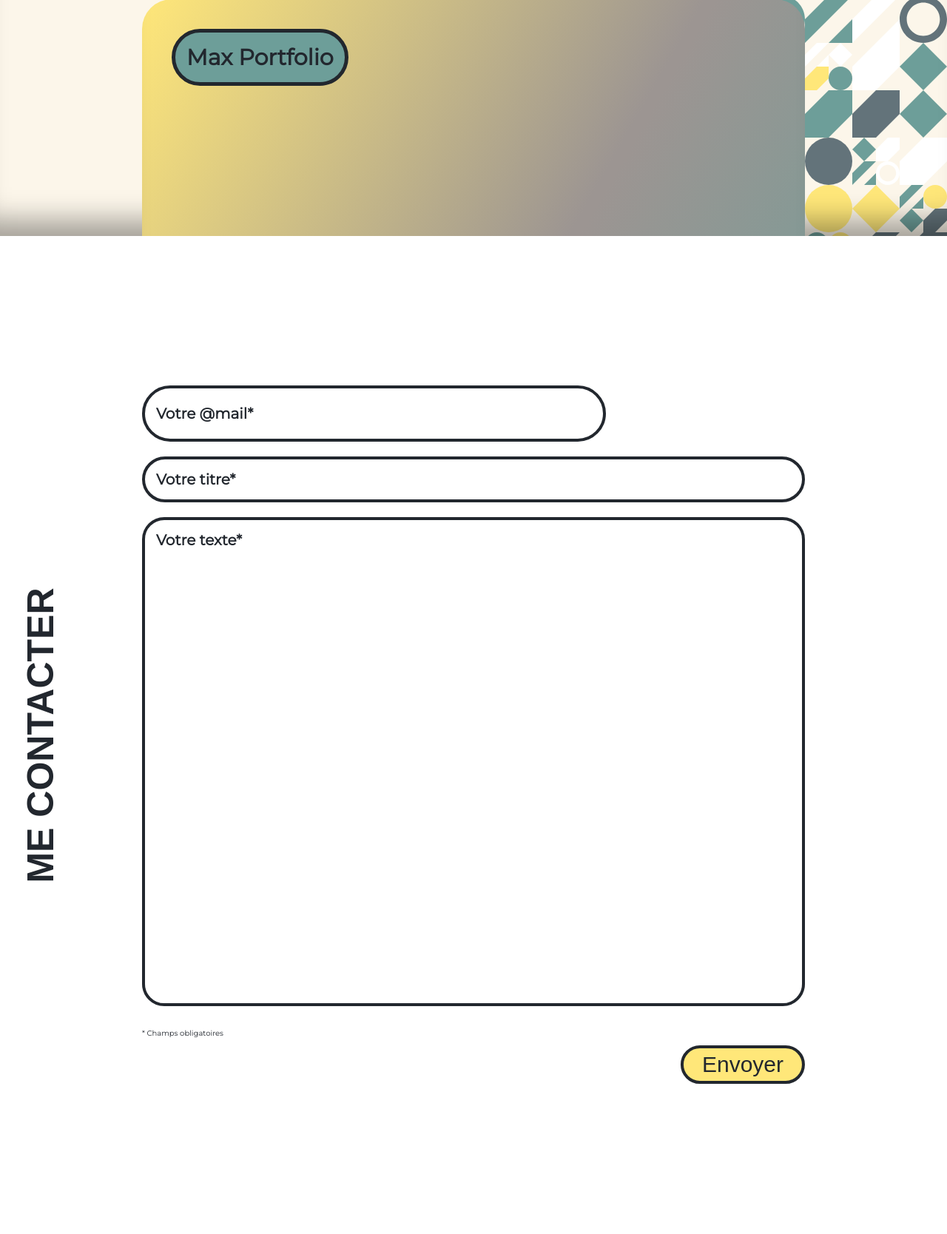
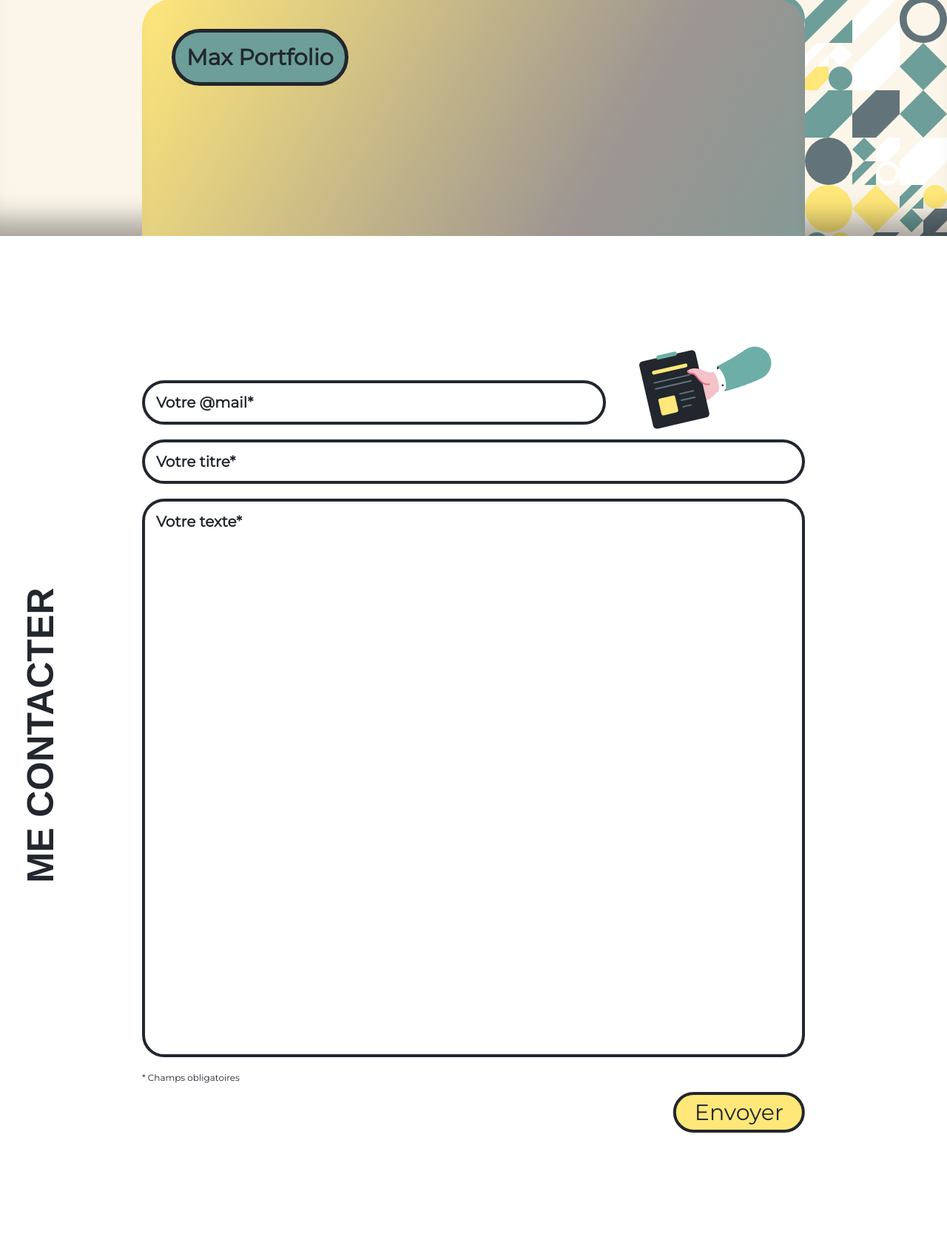
Before and after one commit to ToxyhDev/Tox-Website, a PHP site: page / in a window 1280 px wide. Shown: the part 3728-5396 px from the top of the page at 74% size. Run offline with PHP 8.4, Linux system fonts and the light colour scheme; some web fonts are replaced.

Commit message:
#5 Add forms picture

```diff
--- a/css/style.css
+++ b/css/style.css
@@ -31,7 +31,7 @@ a {
 h1, h2 {
     font-family: var(--font-title), sans-serif;
 }
-h3, p, a, input, select, textarea {
+h3, p, a, input, select, textarea, button {
     font-family: var(--font-body), sans-serif;
 }
 
@@ -118,7 +118,7 @@ header .socialNetwork {
 #header nav #navMobile {
     display: none;
 }
-@media screen and (max-width: 425px) {
+@media screen and (max-width: 426px) {
     html {
         font-size: 40%;
     }
@@ -196,7 +196,7 @@ main #firstPage #imgFirstPage {
 
 
 
-@media screen and (max-width: 768px){
+@media screen and (max-width: 769px){
     html {
         font-size: 50%;
     }
@@ -274,7 +274,7 @@ main #maBio .imgBlob {
     padding-top: 5rem;
     filter: drop-shadow(4px 4px 8px var(--color-light-grey));
 }
-@media screen and (max-width: 425px) {
+@media screen and (max-width: 426px) {
     html {
         font-size: 40%;
     }
@@ -325,7 +325,7 @@ main #mesProjets h2 {
     font-size: 5rem;
     font-weight: 700;
 }
-@media screen and (max-width: 768px) {
+@media screen and (max-width: 769px) {
     main #mesProjets {
         background-image: url(../images/patternpadMobileGrey.svg);
         background-repeat: no-repeat;
@@ -430,7 +430,7 @@ main #mesProjets #carousselProjet .projets a {
     margin-left: 100%;
     transform: translate(-100%);
 }
-@media screen and (max-width: 425px) {
+@media screen and (max-width: 426px) {
     main #mesProjets #carousselProjet {
         position: absolute;
         width: 100%;
@@ -501,7 +501,7 @@ main #meContacter h2 {
     font-weight: 700;
 }
 
-@media screen and (max-width: 425px) {
+@media screen and (max-width: 426px) {
     main #mesProjets h2, main #maBio h2, main #meContacter h2 {
         position: relative;
         top: 0;
@@ -526,7 +526,7 @@ main #meContacter h2 {
     justify-content: flex-start;
     align-items: flex-start;
     width: 70%;
-    height: 70%;
+    height: 80%;
     /* border: 1px solid green; */
 
     --form-border: 0.4rem solid var(--color-black);
@@ -534,31 +534,44 @@ main #meContacter h2 {
     --form-border-invalid: 0.4rem solid var(--color-red);
     --form-border-raduis: 999rem;
     --form-margin-bottom: 2rem;
+    --form-margin-bottom-texts: 0.8rem;
     --form-padding: 1.5rem;
+}
+
+form #divEmail {
+    display: flex;
+    align-items: flex-end;
+    width: 100%;
+}
+
+form #divEmail img {
+    width: 30%;
+    height: 14rem;
 }
 
 form #email, form #title {
     border: var(--form-border);
     border-radius: var(--form-border-raduis);
-    /* height: 8%; */
     padding: var(--form-padding);
     margin-bottom: var(--form-margin-bottom);
     box-sizing: border-box;
     -webkit-box-sizing: border-box;
     -moz-box-sizing: border-box;
     font-size: 2rem;
+    height: 6rem;
 }
 form #email {
     width: 70%;
-    height: 8%;
+    /* height: 60%; */
 }
 form #title {
     width: 100%;
+    /* height: 12%; */
 }
 form #texts {
     border: var(--form-border);
     border-radius: 3rem;
-    margin-bottom: var(--form-margin-bottom);
+    margin-bottom: var(--form-margin-bottom-texts);
     width: 100%;
     height: 70%;
     resize: none;
@@ -608,7 +621,9 @@ form textarea:not(:focus):not(:placeholder-shown):invalid {
     background-color: var(--color-red);
     font-weight: bold;
 }
-
+form p {
+    font-size: 1.2rem;
+}
 form #formSend {
     border: var(--form-border);
     border-radius: var(--form-border-raduis);
@@ -622,7 +637,7 @@ form #formSend {
     color: var(--color-black);
 }
 
-@media screen and (max-width: 425px) {
+@media screen and (max-width: 426px) {
     #meContacter form {
         width: 95%;
     }
--- a/index.php
+++ b/index.php
@@ -120,9 +120,15 @@
             <h2 class="titleSection">ME CONTACTER</h2>
 
             <form action="submit_contact.php" method="post">
+
                 <!-- EMAIL -->
-                <label for="email"></label>
-                <input type="email" name="email" id="email" placeholder="Votre @mail*" required>
+                <div id="divEmail">
+                    <label for="email"></label>
+                    <input type="email" name="email" id="email" placeholder="Votre @mail*" required>
+                    <img src="images/illustration-forms.svg" alt="">
+
+                </div>
+
 
                 <!-- TITLES -->
                 <label for="tile"></label>
```
